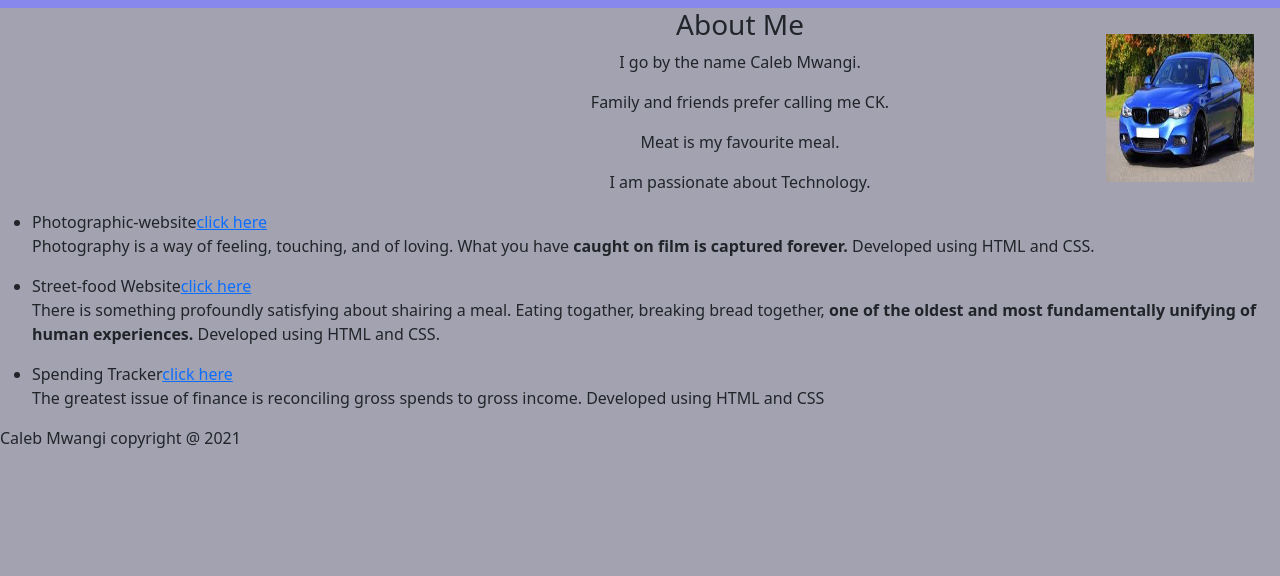
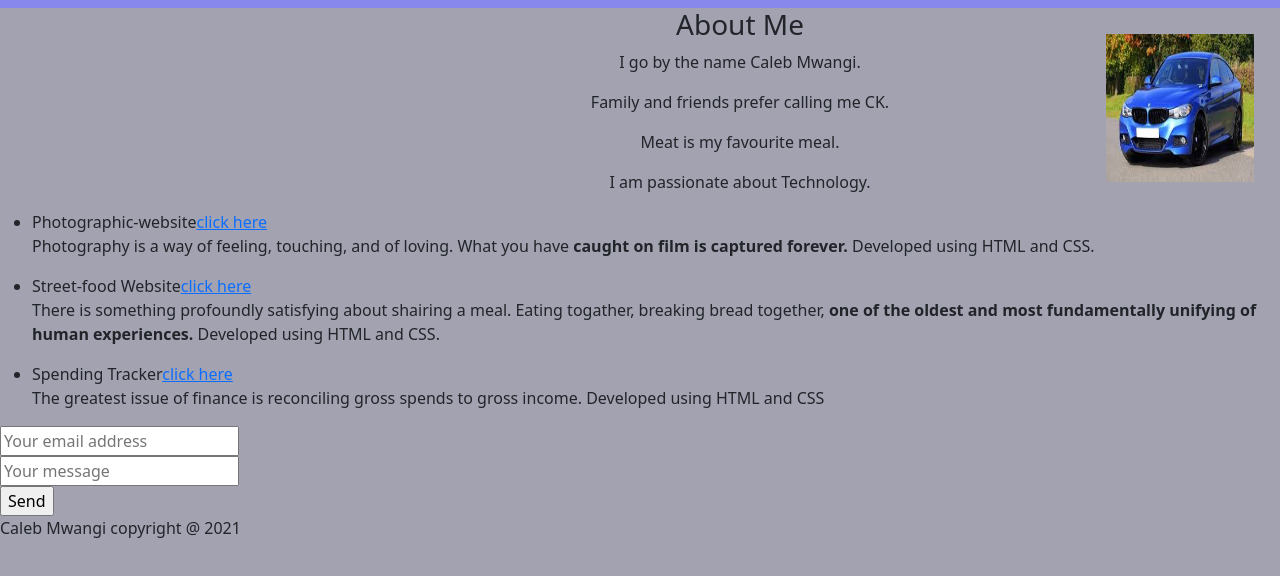
Before and after one commit to CKmwaa/Personal-Portfolio, a plain HTML site: page index.html in a window 1280 px wide. Shown: the part 88-664 px from the top of the page. Drawn offline with Linux system fonts and the light colour scheme.

Commit message:
Add contact form

```diff
--- a/index.html
+++ b/index.html
@@ -33,7 +33,13 @@
             </li>
         </ul>
     </div>
-    <footer>
+    <div class="contact">
+        <form action="">
+            <input type="email" placeholder="Your email address"> <br>
+            <input type="text" placeholder="Your message"> <br>
+            <input type="submit" value="Send">
+        </form>
+    </div>    <footer>
        <p> Caleb Mwangi copyright @ 2021</p>
     </footer>
 </body>
```
